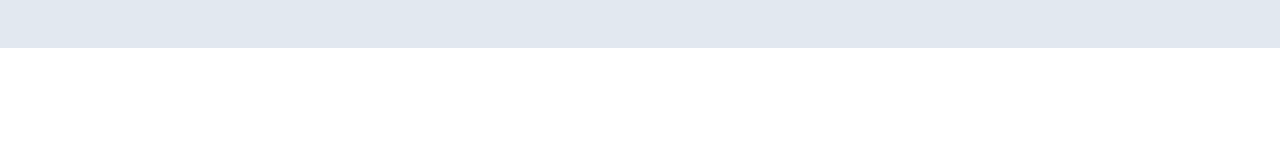
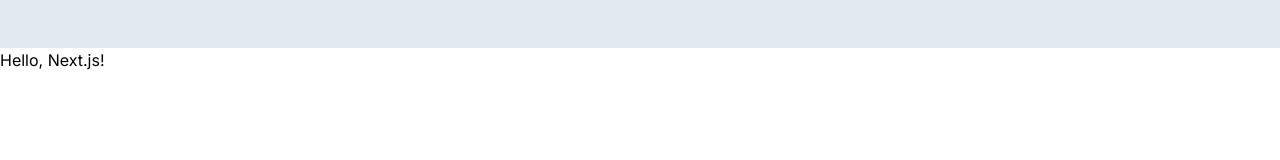
Before and after one commit to jmoner17/wordle-clone, a Next.js app: page /example-folder in a window 1280 px wide. Shown: the top 160 px of the page. Built offline with nearby package versions, Linux system fonts and the light colour scheme.

Commit message:
HELLOWORLD JS

```diff
--- a/package.json
+++ b/package.json
@@ -20,6 +20,7 @@
     "encoding": "^0.1.13",
     "eslint": "^8.56.0",
     "eslint-config-next": "14.0.4",
+    "json-server": "^1.0.0-alpha.23",
     "next": "^14.0.4",
     "next-themes": "^0.2.1",
     "postcss": "^8.4.33",
--- a/src/app/(pages)/example-folder/page.js
+++ b/src/app/(pages)/example-folder/page.js
@@ -8,7 +8,7 @@ export default function Home () {
   //this is where you will put html function javascript stuff goes above
   return (
     <div>
-
+      <h1>Hello, Next.js!</h1>
     </div>
   );
 };
```
Also changed, not shown: 1 other file (tests, documents, lock files or other folders).
